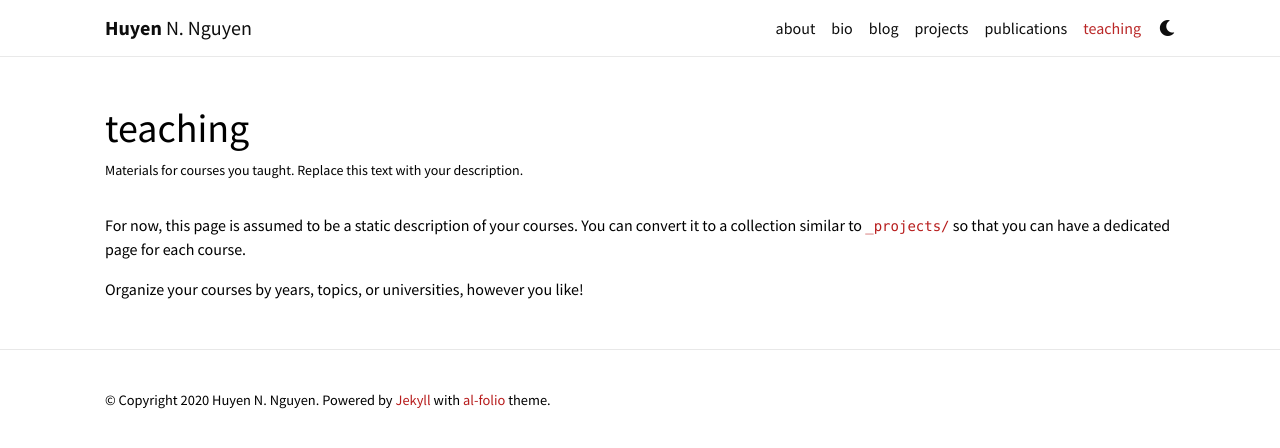
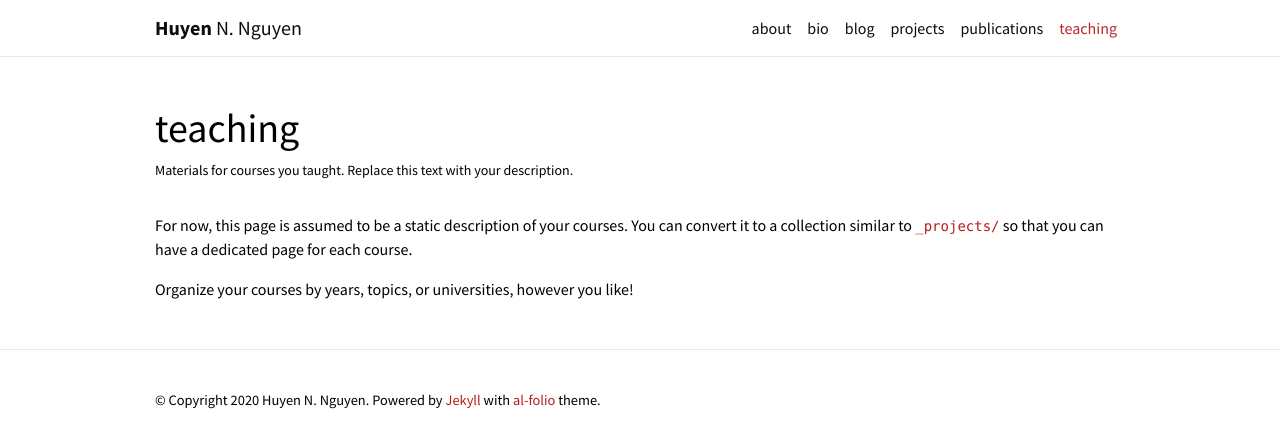
Before and after one commit to huyen-nguyen/huyen-nguyen.github.io, a Jekyll site: the page built from _pages/teaching.md, in a window 1280 px wide. Shown: the top 448 px of the page. Built offline with Jekyll 4.4.1, drawn with Linux system fonts in a browser that asks for light colours; nearby versions of some CDN libraries; some web fonts are replaced; a style sheet for code colours, icons or effects is not loaded.

Commit message:
reduce width

```diff
--- a/_config.yml
+++ b/_config.yml
@@ -158,7 +158,7 @@ enable_google_analytics:  false
 enable_mansory:           true
 enable_math:              true
 enable_tooltips:          false
-enable_darkmode:          true
+enable_darkmode:          false
 show_social_icons:        false
 
 # -----------------------------------------------------------------------------
--- a/_sass/_variables.scss
+++ b/_sass/_variables.scss
@@ -5,7 +5,7 @@
 
 // Dimensions
 
-$max-content-width: 1100px;
+$max-content-width: 1000px;
 
 // Colors
 $red-color: rgba(225, 0, 0, 0.76) !default;
```
